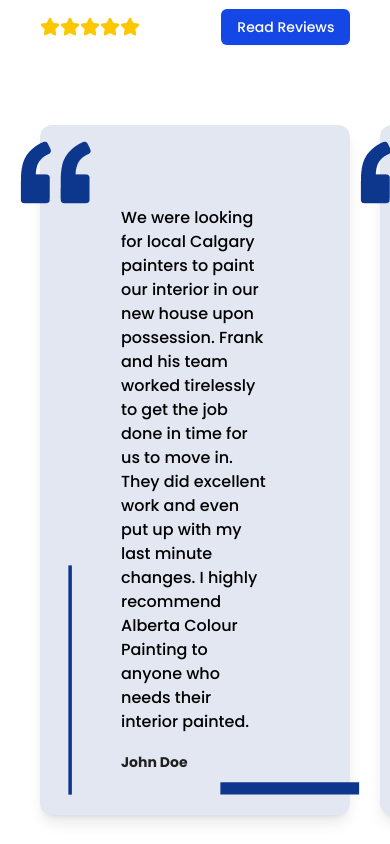
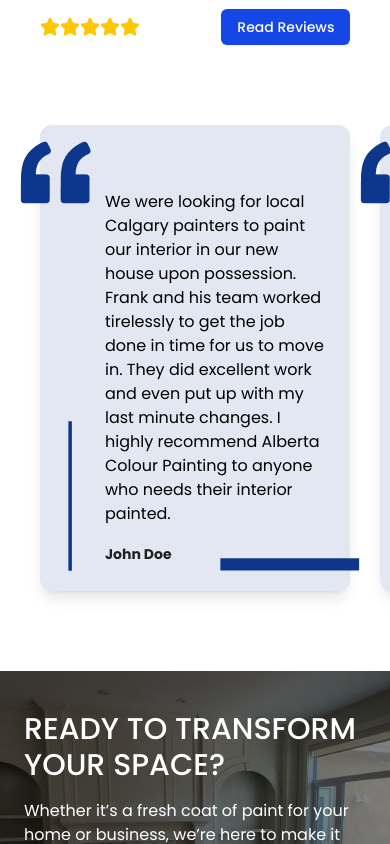
Before and after one commit to ditinus/albarta-painting-react19-website, a Next.js app: page / in a window 390 px wide. Shown: the part 2140-2984 px from the top of the page. Built offline with nearby package versions, Linux system fonts and the light colour scheme.

Commit message:
Gallery Section

```diff
--- a/components/ReviewsCarousel.tsx
+++ b/components/ReviewsCarousel.tsx
@@ -212,16 +212,16 @@
         >
           {reviews.map((review, index) => (
             <SwiperSlide key={index} className="flex flex-col justify-between ">
-              <div className="bg-[#E2E7F1] shadow-lg   relative rounded-xl p-4 flex flex-col justify-center ">
+              <div className="bg-[#E2E7F1] shadow-lg   relative rounded-xl lg:p-4  pl-10   p-0   flex flex-col justify-center ">
                 {/* Adjusted the images to be inside the flex container without absolute positioning */}
                 <div className="">
                   <Image src={Reviews1} alt="Review Image"  className="mx-auto  absolute top-4 left-[-20px] " />
-                  <Image src={Reviews2} alt="Review Image"  className="mx-auto absolute bottom-[20px] left-[28px] h-[230px]" />
+                  <Image src={Reviews2} alt="Review Image"  className="mx-auto absolute bottom-[20px] left-[28px] h-[150px]" />
                   <Image src={Reviews3} alt="Review Image"  className="mx-auto absolute bottom-[20px] right-[-10px]" />
                 </div>
                 <div className="p-[25px]">
-                  <p className="review-text  sm:text-lg font-medium text-black mb-4  p-[40px]  pb-0 pr-[-10px]">{review.review}</p>
-                  <span className=" font-bold text-sm sm:text-lg text-[#202020] p-[40px]">{review.name}</span>
+                  <p className="review-text text-base  font-normal text-black mb-4  pt-[40px] lg:pl-[30px] sm:pl-[20px] sm:pr-[-40px] pb-0 ">{review.review}</p>
+                  <span className=" font-bold text-sm sm:text-lg text-[#202020] lg:p-[25px] sm:p-[25px]">{review.name}</span>
                 </div>
               </div>
             </SwiperSlide>
```
